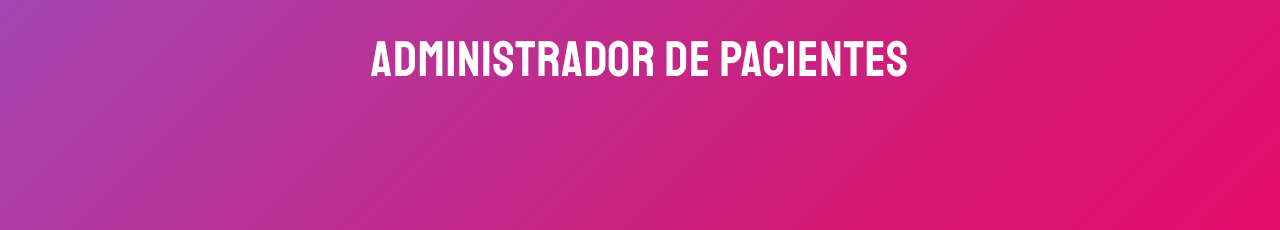
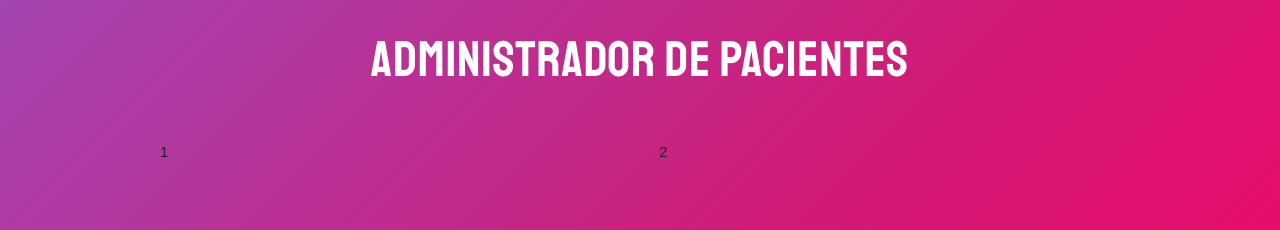
Before and after one commit to IgnacioGarciaReyna/citas, a React (Create React App) app: page / in a window 1280 px wide. Shown: the top 230 px of the page. Built offline with nearby package versions, Linux system fonts and the light colour scheme.

Commit message:
Se creó el Grid con Skeleton

```diff
--- a/src/App.js
+++ b/src/App.js
@@ -1,9 +1,19 @@
-import React from 'react';
-
+//Para retornar mas de un elemento HTML debo importar Fragment y contener los elementos a retornar dentro de un elemento <Fragment>.
+import React, { Fragment } from "react";
 
 function App() {
   return (
-    <h1>Administrador de pacientes</h1>
+    <Fragment>
+      <h1>Administrador de pacientes</h1>
+      {/* Se utiliza Skeleton para los estilos.
+      La clase container cumple la misma función que en boostrap */}
+      <div className="container">
+        <div className="row">
+          <div className="one-half column">1</div>
+          <div className="one-half column">2</div>
+        </div>
+      </div>
+    </Fragment>
   );
 }
 
```
